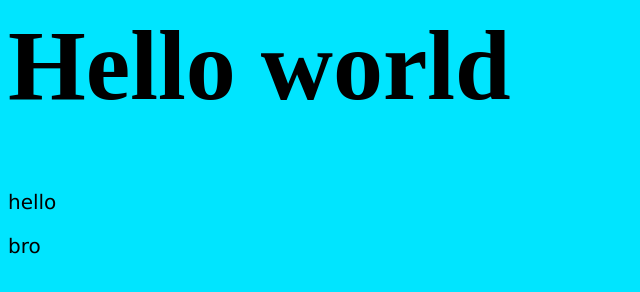
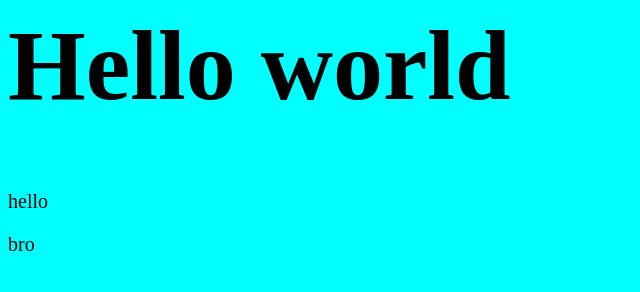
Before and after one commit to ross-wen/Intro-02, a plain HTML site: page index.html in a window 1280 px wide. Shown: the whole page, without its empty margins (0-640 px from the left). Drawn offline with Linux system fonts and the light colour scheme.

Commit message:
changed font and background colour

```diff
--- a/index.html
+++ b/index.html
@@ -1,10 +1,10 @@
 <style>
     p {
-        font-family: verdana;
+        font-family: 'Times New Roman', Times, serif;
         font-size: 20px;
       }
     body {
-        background-color: rgb(0, 229, 255);
+        background-color: rgb(0, 255, 255);
       }
     h1 {
         font-size:100;
```
